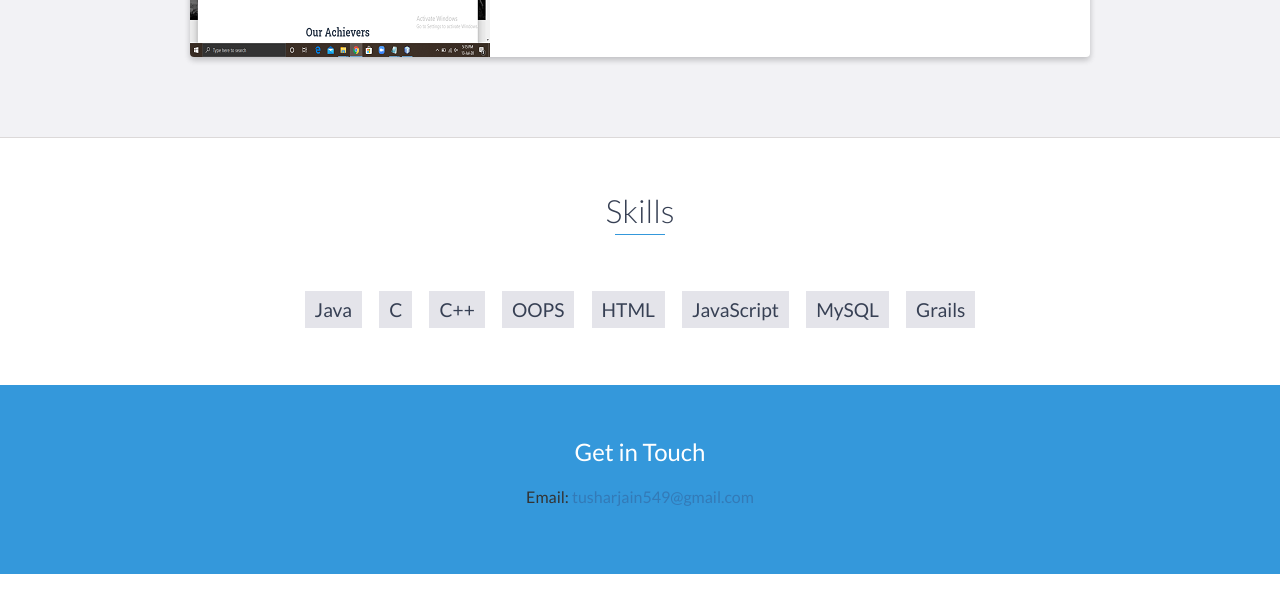
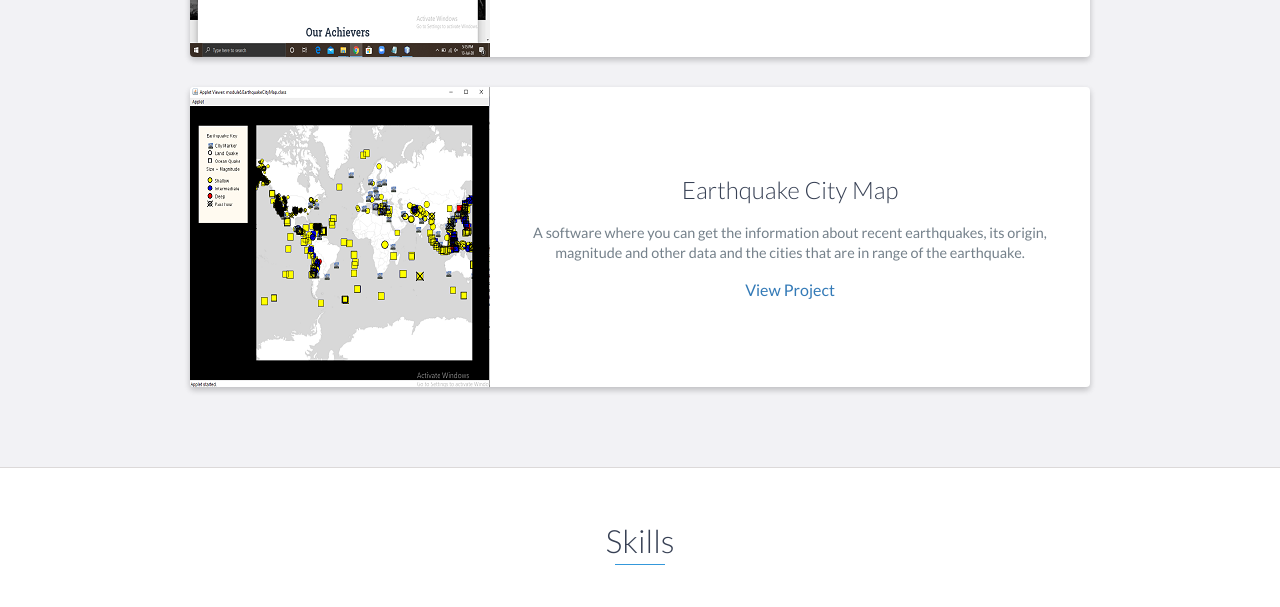
Before and after one commit to Tushar549/Tushar549.github.io, a website: page index.html in a window 1280 px wide. Shown: the part 2970-3577 px from the top of the page. Drawn offline with nearby package versions, Linux system fonts and the light colour scheme.

Commit message:
Update index.html
added 1 more project

```diff
--- a/index.html
+++ b/index.html
@@ -173,6 +173,22 @@
                     <!-- End .project-info -->
                 </div>
                 <!-- End .project -->
+
+		    <div class="project shadow-large">
+                    <div class="project-image">
+                        <img src="images/EarthquakeCityProject.png" />
+                    </div>
+                    <!-- End .project-image -->
+                    <div class="project-info">
+                        <h3>Earthquake City Map</h3>
+                        <p>
+                            A software where you can get the information about recent earthquakes, its origin, magnitude and other data and the cities that are in range of the earthquake.
+                        </p>
+                        <a href="https://github.com/Tushar549/EarthquakeCity-Data">View Project</a>
+                    </div>
+                    <!-- End .project-info -->
+                </div>
+                <!-- End .project -->
             </div>
         </div>
     </div>
```
